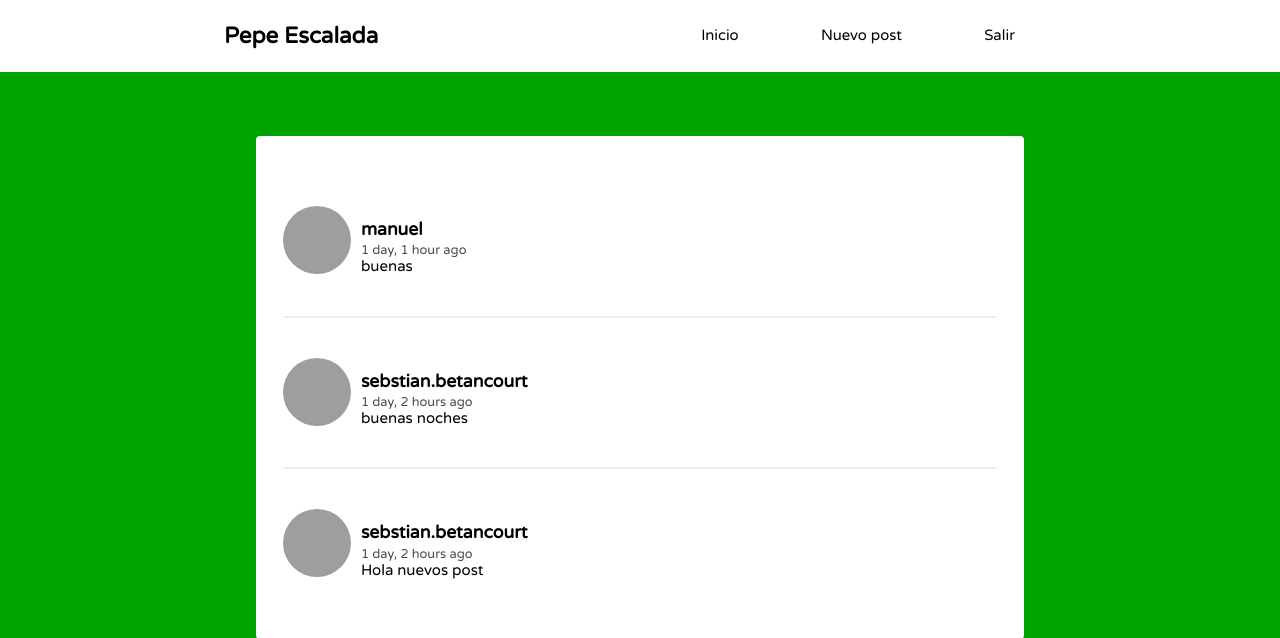
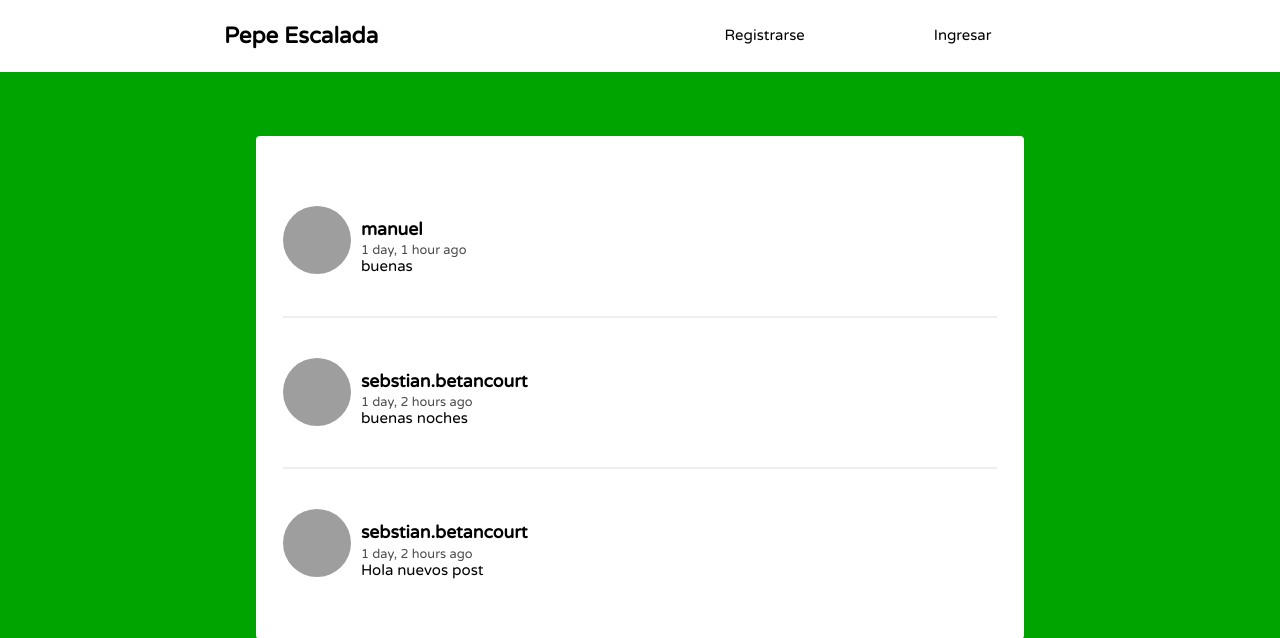
Before and after one commit to sebastian-blip/blog_pepe, a Django app: page / in a window 1280 px wide. Shown: the top 638 px of the page. Run offline with Django 4.2, Linux system fonts and the light colour scheme; data comes from the database, SQL or seed files in the repository; both versions use the stored data as it was after the commit; grey boxes are pictures that could not be loaded.

Commit message:
feat:se crean el ingreso

```diff
--- a/Pepe/Pepe/settings.py
+++ b/Pepe/Pepe/settings.py
@@ -115,6 +115,7 @@ USE_I18N = True
 USE_TZ = True
 
 LOGIN_REDIRECT_URL = reverse_lazy('feed')
+LOGOUT_REDIRECT_URL = reverse_lazy('salir')
 
 
 # Static files (CSS, JavaScript, Images)
--- a/Pepe/Pepeescalada/templates/blog/formulariobase.html
+++ b/Pepe/Pepeescalada/templates/blog/formulariobase.html
@@ -12,8 +12,6 @@
 
 		{% endblock content %}
 
-	 <p><a href="#">¿Ya tengo Cuenta?</a></p>
-
  </section>
 
 
--- a/Pepe/Pepeescalada/templates/blog/ingreso.html
+++ b/Pepe/Pepeescalada/templates/blog/ingreso.html
@@ -10,4 +10,5 @@
 
   <button type="submit" class="form-register" id="submit">Ingresar</button>
 </form>
+<p><a href="{% url 'registro' %}">Registrarme</a></p>
 {% endblock %}
--- a/Pepe/Pepeescalada/templates/blog/layout.html
+++ b/Pepe/Pepeescalada/templates/blog/layout.html
@@ -14,9 +14,15 @@
 		<nav class="main">
 			<h1 id="logo">Pepe Escalada</h1>
 			<ul>
+				{% if request.user.is_authenticated %}
 				<li><a href="#">Inicio</a></li>
 				<li><a href="#">Nuevo post</a></li>
-				<li><a href="#">Salir</a></li>
+				<li><a href="{% url 'salir' %}">Salir</a></li>
+				{% else %}
+				<li><a href="{% url 'registro' %}">Registrarse</a></li>
+				<li><a href="{% url 'ingreso' %}">Ingresar</a></li>
+				{% endif %}
+
 			</ul>
 		</nav>
 	</header>
--- a/Pepe/Pepeescalada/templates/blog/registro.html
+++ b/Pepe/Pepeescalada/templates/blog/registro.html
@@ -11,4 +11,5 @@
   {% endfor %}
   <button type="submit" class="form-register" id="submit">Registrarse</button>
 </form>
+<p><a href="{% url 'ingreso' %}">¿Ya tengo Cuenta?</a></p>
 {% endblock %}
--- a/Pepe/Pepeescalada/templates/blog/salir.html
+++ b/Pepe/Pepeescalada/templates/blog/salir.html
@@ -1,4 +1,5 @@
 {% extends 'blog/formulariobase.html' %}
 {% block content %}
 <h1>te has deslogueado</h1>
+<p><a href="{% url 'ingreso' %}">Ingresar</a></p>
 {% endblock %}
--- a/Pepe/Pepeescalada/urls.py
+++ b/Pepe/Pepeescalada/urls.py
@@ -1,7 +1,7 @@
 from django.urls import path
 from django.conf import settings
 from django.conf.urls.static import static
-from django.contrib.auth.views import LoginView
+from django.contrib.auth.views import LoginView, LogoutView
 from .views import feed, profile, registro
 
 
@@ -9,6 +9,8 @@ urlpatterns = [
     path('', feed, name='feed'),
     path('profile/', profile, name='profile'),
     path('registro/', registro, name='registro'),
-    path('login/', LoginView.as_view(template_name='blog/ingreso.html'),
-         name='ingreso')
+    path('ingreso/', LoginView.as_view(template_name='blog/ingreso.html'),
+         name='ingreso'),
+    path('salir/', LogoutView.as_view(template_name='blog/salir.html'),
+         name='salir')
 ] + static(settings.MEDIA_URL, document_root=settings.MEDIA_ROOT)
```
Also changed, not shown: Pepe/db.sqlite3.
